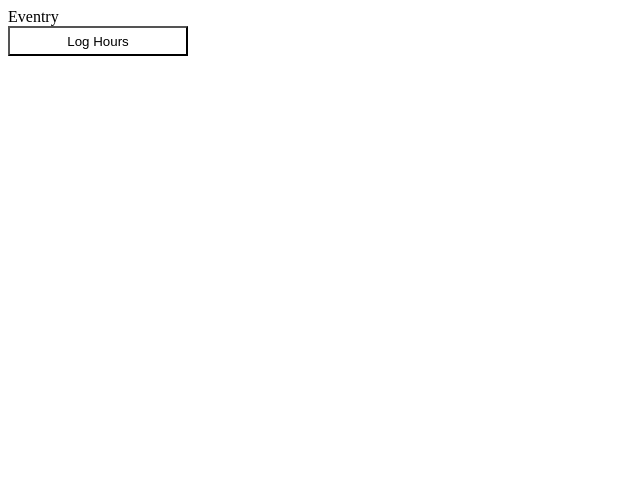
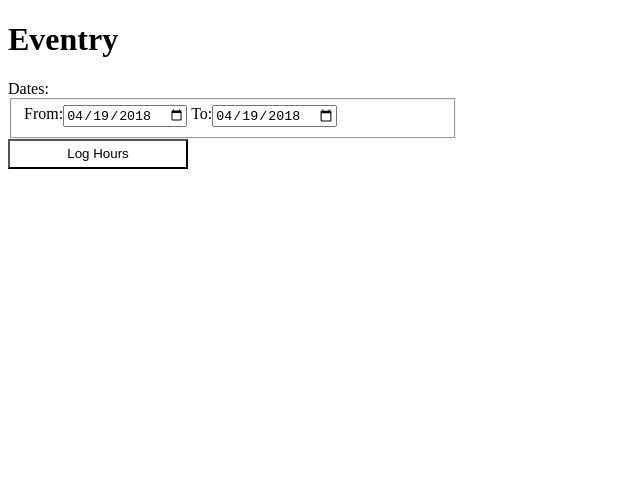
Before and after one commit to praxent/Eventry, a browser extension: page pages/index.html in a window 1280 px wide. Shown: the whole page, without its empty margins (0-640 px from the left). Drawn offline with nearby package versions, Linux system fonts and the light colour scheme.

Commit message:
date form fields added with defaults range set to current date

```diff
--- a/js/logHours.js
+++ b/js/logHours.js
@@ -5,9 +5,25 @@
 'use strict';
 
 let logHours = document.getElementById('logHours');
+let fromDate = document.getElementById('fromDate');
+let toDate = document.getElementById('toDate');
 
+$(function(){
+  fromDate.value = getCurrentDate();
+  toDate.value = getCurrentDate();
+});
 
 logHours.onclick = function(element) {
   console.log("YEAHHH we're logging some hours now!");
+};
 
-};
+
+function getCurrentDate(){
+  var fullDate = new Date();
+  //console.log(fullDate);
+  var twoDigitMonth = fullDate.getMonth()+1+"";if(twoDigitMonth.length==1)  twoDigitMonth="0" +twoDigitMonth;
+  var twoDigitDate = fullDate.getDate()+"";if(twoDigitDate.length==1) twoDigitDate="0" +twoDigitDate;
+  var currentDate = fullDate.getFullYear() + "-" +  twoDigitMonth + "-" +  twoDigitDate;
+  //console.log(currentDate);
+  return currentDate;
+}
--- a/pages/index.html
+++ b/pages/index.html
@@ -2,11 +2,21 @@
 <html>
    <head>
    <link rel="stylesheet" type="text/css" href="../css/style.css">
+   <script type="text/javascript" src="https://cdnjs.cloudflare.com/ajax/libs/jquery/3.3.1/jquery.js"></script>
   </head>
   <body>
 
-    <header>Eventry</header>
+    <header><h1>Eventry</h1></header>
     <div>
+        <form name="" id="">
+          <label>Dates:</label>
+          <fieldset>
+              <label>From:</label><input type="date" id="fromDate" value=""/>
+              <label>To:</label><input type="date" id="toDate" value=""/>
+
+            </fieldset>
+          </fieldset>
+        </form>
          <button id="logHours">Log Hours</button>
     </div>
 
```
Also changed, not shown: js/background.js (+7 -0 lines), pages/10k_login.html (+1 -0 lines), manifest.json.
